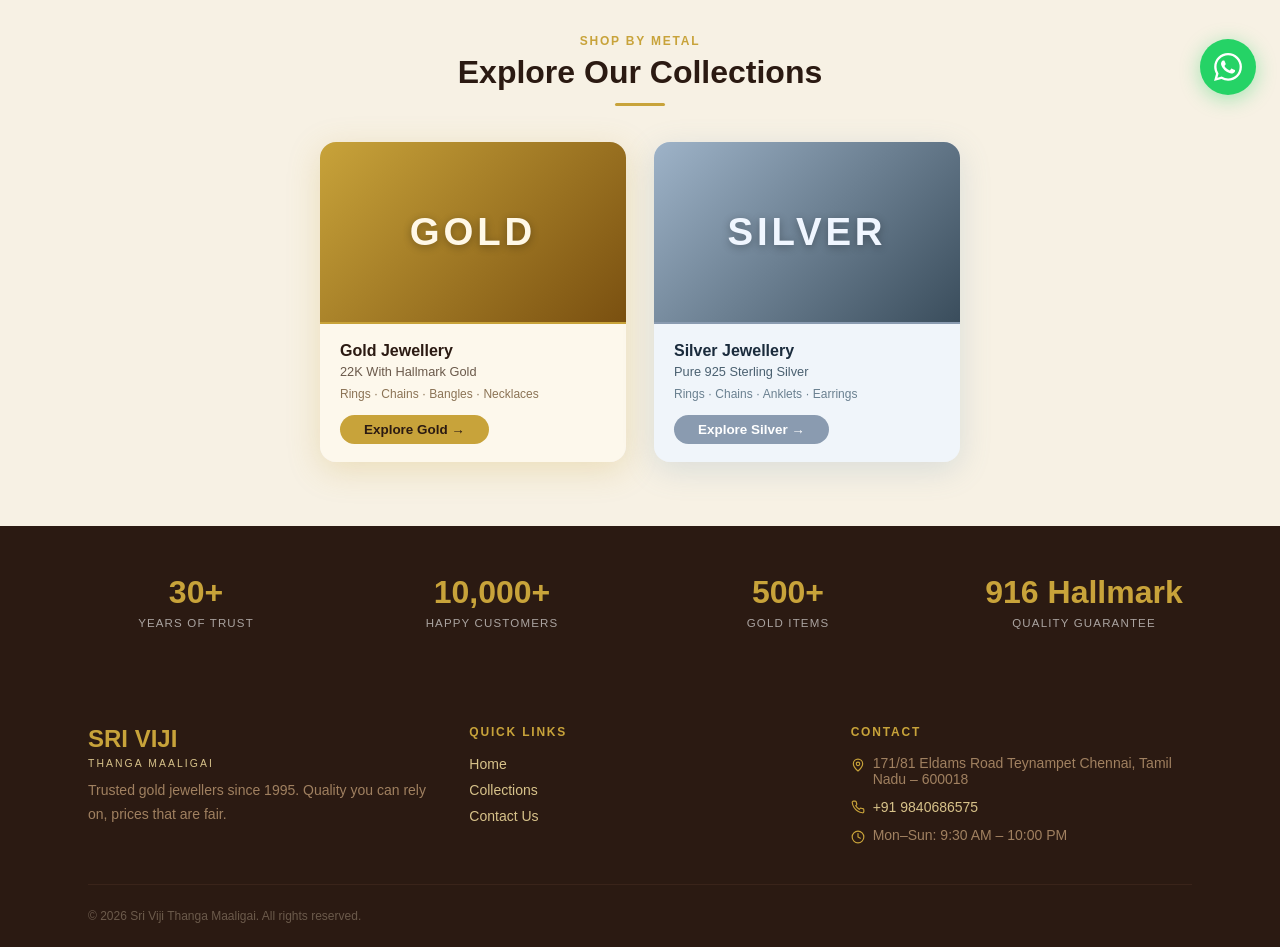
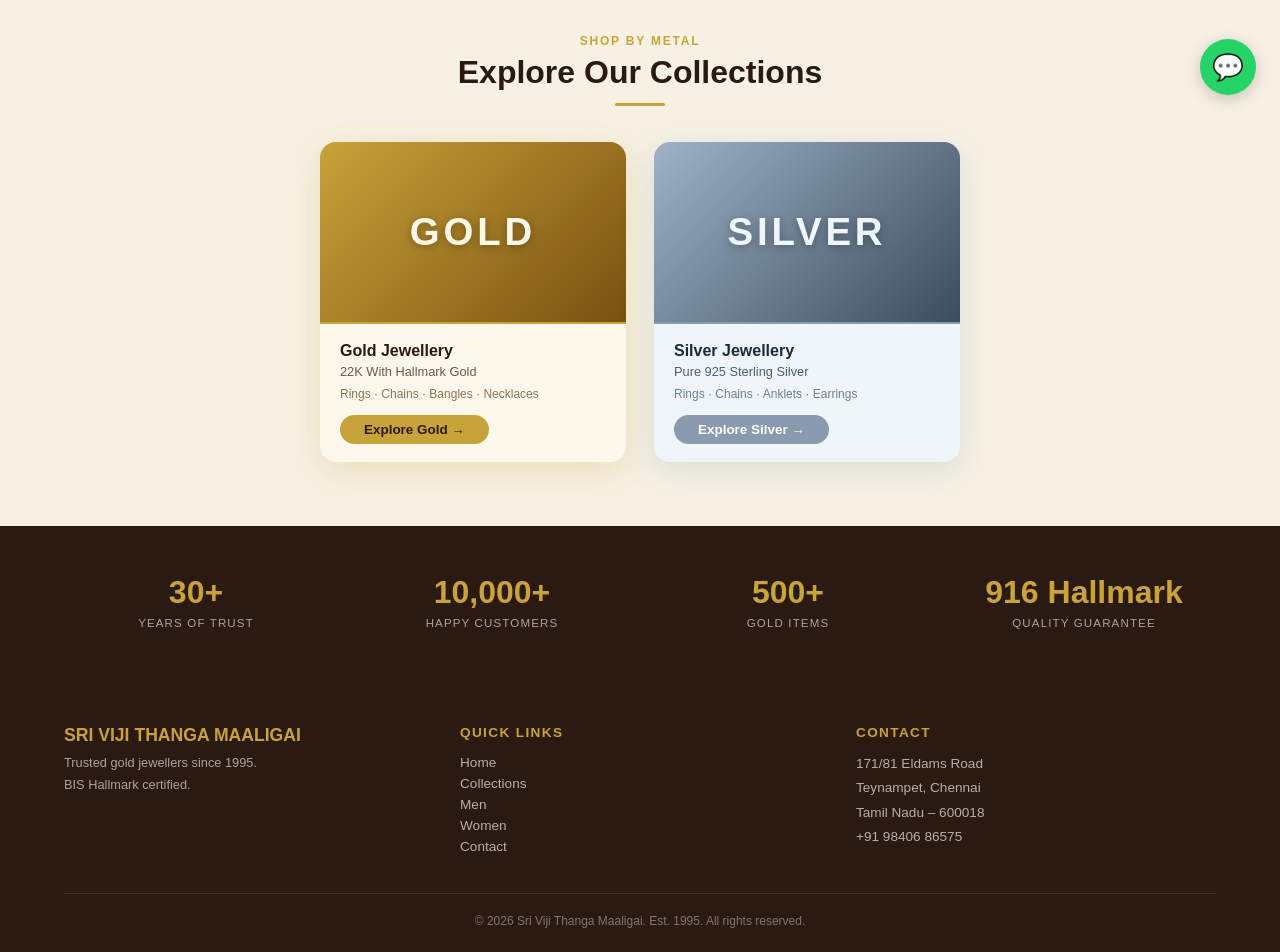
Before and after one commit to preeth08-git/sri-viji-thanga-maaligai, a React (Vite) app: page / in a window 1280 px wide. Shown: the part 681-1633 px from the top of the page. Built offline with nearby package versions, Linux system fonts and the light colour scheme.

Commit message:
update real address, phone number +91 9840686575, year 1995

```diff
--- a/src/components/Footer.jsx
+++ b/src/components/Footer.jsx
@@ -1,46 +1,47 @@
-import { MapPin, Phone, Clock } from "lucide-react";
+export default function Footer({ onNavigate }) {
+  return (
+    <footer style={{ backgroundColor: "#2B1A12", color: "#F7F1E4", padding: "48px 24px 24px" }}>
+      <div style={{ maxWidth: "1152px", margin: "0 auto" }}>
+        <div style={{ display: "grid", gridTemplateColumns: "repeat(auto-fit, minmax(200px, 1fr))", gap: "36px", marginBottom: "36px" }}>
 
-export default function Footer({ setPage }) {
-  return (
-    <footer style={{ backgroundColor: "#2B1A12", color: "#F7F1E4", paddingTop: "48px", paddingBottom: "24px" }}>
-      <div style={{ maxWidth: "1152px", margin: "0 auto", padding: "0 24px" }}>
-        <div style={{ display: "grid", gridTemplateColumns: "repeat(auto-fit, minmax(200px, 1fr))", gap: "40px", marginBottom: "40px" }}>
+          {/* Brand */}
           <div>
-            <span style={{ color: "#C8A33A", fontSize: "1.5rem", fontWeight: "bold", display: "block" }}>SRI VIJI</span>
-            <span style={{ color: "#D7C28A", fontSize: "0.65rem", textTransform: "uppercase", letterSpacing: "0.2em" }}>Thanga Maaligai</span>
-            <p style={{ color: "#A08060", lineHeight: 1.7, fontSize: "0.875rem", marginTop: "8px" }}>Trusted gold jewellers since 1995. Quality you can rely on, prices that are fair.</p>
+            <h3 style={{ color: "#C8A33A", fontSize: "1.1rem", fontWeight: 800, marginBottom: "6px" }}>SRI VIJI THANGA MAALIGAI</h3>
+            <p style={{ color: "rgba(255,255,255,0.6)", fontSize: "0.8rem", lineHeight: 1.7 }}>
+              Trusted gold jewellers since 1995.<br />
+              BIS Hallmark certified.
+            </p>
           </div>
+
+          {/* Quick Links */}
           <div>
-            <h3 style={{ color: "#C8A33A", fontSize: "0.75rem", textTransform: "uppercase", letterSpacing: "0.15em", fontWeight: 600, marginBottom: "16px" }}>Quick Links</h3>
-            <ul style={{ listStyle: "none", padding: 0, margin: 0, display: "flex", flexDirection: "column", gap: "8px" }}>
-              {[{ id: "home", label: "Home" }, { id: "collections", label: "Collections" }, { id: "contact", label: "Contact Us" }].map((link) => (
-                <li key={link.id}>
-                  <button type="button" onClick={() => setPage(link.id)} style={{ background: "none", border: "none", color: "#D7C28A", fontSize: "0.875rem", cursor: "pointer", padding: 0 }}>{link.label}</button>
-                </li>
-              ))}
-            </ul>
+            <h4 style={{ color: "#C8A33A", fontSize: "0.85rem", textTransform: "uppercase", letterSpacing: "0.1em", marginBottom: "12px" }}>Quick Links</h4>
+            {["home", "collections", "men", "women", "contact"].map((page) => (
+              <button key={page} type="button" onClick={() => onNavigate(page)}
+                style={{ display: "block", background: "none", border: "none", color: "rgba(255,255,255,0.65)", fontSize: "0.85rem", cursor: "pointer", padding: "3px 0", textTransform: "capitalize", textAlign: "left" }}>
+                {page.charAt(0).toUpperCase() + page.slice(1)}
+              </button>
+            ))}
           </div>
+
+          {/* Contact */}
           <div>
-            <h3 style={{ color: "#C8A33A", fontSize: "0.75rem", textTransform: "uppercase", letterSpacing: "0.15em", fontWeight: 600, marginBottom: "16px" }}>Contact</h3>
-            <ul style={{ listStyle: "none", padding: 0, margin: 0, display: "flex", flexDirection: "column", gap: "12px" }}>
-              <li style={{ display: "flex", alignItems: "flex-start", gap: "8px" }}>
-                <MapPin size={14} style={{ color: "#C8A33A", marginTop: 3, flexShrink: 0 }} />
-                <span style={{ color: "#A08060", fontSize: "0.875rem" }}>171/81 Eldams Road Teynampet Chennai, Tamil Nadu – 600018</span>
-              </li>
-              <li style={{ display: "flex", alignItems: "center", gap: "8px" }}>
-                <Phone size={14} style={{ color: "#C8A33A", flexShrink: 0 }} />
-                <a href="tel:+919840686575" style={{ color: "#D7C28A", fontSize: "0.875rem", textDecoration: "none" }}>+91 9840686575</a>
-              </li>
-              <li style={{ display: "flex", alignItems: "flex-start", gap: "8px" }}>
-                <Clock size={14} style={{ color: "#C8A33A", marginTop: 3, flexShrink: 0 }} />
-                <span style={{ color: "#A08060", fontSize: "0.875rem" }}>Mon–Sun: 9:30 AM – 10:00 PM<br />
-                </span>
-              </li>
-            </ul>
+            <h4 style={{ color: "#C8A33A", fontSize: "0.85rem", textTransform: "uppercase", letterSpacing: "0.1em", marginBottom: "12px" }}>Contact</h4>
+            <p style={{ color: "rgba(255,255,255,0.65)", fontSize: "0.85rem", lineHeight: 1.8 }}>
+              171/81 Eldams Road<br />
+              Teynampet, Chennai<br />
+              Tamil Nadu – 600018<br />
+              +91 98406 86575
+            </p>
           </div>
+
         </div>
-        <div style={{ borderTop: "1px solid #3A241A", paddingTop: "24px", display: "flex", justifyContent: "space-between", alignItems: "center", flexWrap: "wrap", gap: "8px" }}>
-          <p style={{ color: "#6B5A4B", fontSize: "0.75rem" }}>© {new Date().getFullYear()} Sri Viji Thanga Maaligai. All rights reserved.</p>
+
+        {/* Bottom bar */}
+        <div style={{ borderTop: "1px solid rgba(255,255,255,0.1)", paddingTop: "20px", textAlign: "center" }}>
+          <p style={{ color: "rgba(255,255,255,0.4)", fontSize: "0.75rem" }}>
+            © {new Date().getFullYear()} Sri Viji Thanga Maaligai. Est. 1995. All rights reserved.
+          </p>
         </div>
       </div>
     </footer>
--- a/src/components/Navbar.jsx
+++ b/src/components/Navbar.jsx
@@ -6,18 +6,19 @@
   const links = [
     { id: "home", label: "Home" },
     { id: "collections", label: "Collections" },
+    { id: "men", label: "Men" },
+    { id: "women", label: "Women" },
     { id: "contact", label: "Contact" },
   ];
   return (
     <header style={{ backgroundColor: "#FAF6EE", borderBottom: "1px solid #D7C28A", position: "sticky", top: 0, zIndex: 50, boxShadow: "0 1px 3px rgba(0,0,0,0.06)" }}>
       <div style={{ backgroundColor: "#C8A33A", padding: "4px 16px", textAlign: "right" }}>
         <span style={{ backgroundColor: "#2B1A12", color: "#F7F1E4", fontSize: "0.7rem", padding: "2px 12px", borderRadius: "999px" }}>
-          Est. 1985 — Trusted Gold Jewellers
+          Est. 1995 — Trusted Gold Jewellers
         </span>
       </div>
       <div style={{ maxWidth: "1152px", margin: "0 auto", padding: "0 24px" }}>
         <div style={{ display: "flex", alignItems: "center", justifyContent: "space-between", height: "64px" }}>
-
           <button type="button" onClick={() => setPage("home")}
             style={{ background: "none", border: "none", cursor: "pointer", padding: 0, width: "220px", overflow: "hidden", textAlign: "left" }}>
             <marquee behavior="scroll" direction="left" scrollamount="3" style={{ display: "block" }}>
@@ -27,14 +28,14 @@
             </marquee>
           </button>
 
-          <nav className="desktop-nav" style={{ display: "flex", alignItems: "center", gap: "12px" }}>
+          <nav className="desktop-nav" style={{ display: "flex", alignItems: "center", gap: "8px" }}>
             {links.map((link) => (
               <button key={link.id} type="button" onClick={() => setPage(link.id)}
                 style={{
                   border: "1.5px solid #C8A33A",
                   color: page === link.id ? "#FAF6EE" : "#2B1A12",
                   backgroundColor: page === link.id ? "#C8A33A" : "transparent",
-                  borderRadius: "999px", padding: "6px 20px", fontSize: "0.85rem", fontWeight: 600, cursor: "pointer"
+                  borderRadius: "999px", padding: "6px 16px", fontSize: "0.85rem", fontWeight: 600, cursor: "pointer"
                 }}>
                 {link.label}
               </button>
--- a/src/components/WhatsAppButton.jsx
+++ b/src/components/WhatsAppButton.jsx
@@ -1,10 +1,19 @@
 export default function WhatsAppButton() {
   return (
-    <a href="https://wa.me/919876543210" target="_blank" rel="noopener noreferrer" aria-label="Chat on WhatsApp"
-      style={{ position: "fixed", bottom: "24px", right: "24px", width: "56px", height: "56px", borderRadius: "50%", backgroundColor: "#25D366", display: "flex", alignItems: "center", justifyContent: "center", boxShadow: "0 4px 20px rgba(37,211,102,0.4)", zIndex: 1000, textDecoration: "none" }}>
-      <svg xmlns="http://www.w3.org/2000/svg" viewBox="0 0 24 24" fill="white" width="28" height="28">
-        <path d="M17.472 14.382c-.297-.149-1.758-.867-2.03-.967-.273-.099-.471-.148-.67.15-.197.297-.767.966-.94 1.164-.173.199-.347.223-.644.075-.297-.15-1.255-.463-2.39-1.475-.883-.788-1.48-1.761-1.653-2.059-.173-.297-.018-.458.13-.606.134-.133.298-.347.446-.52.149-.174.198-.298.298-.497.099-.198.05-.371-.025-.52-.075-.149-.669-1.612-.916-2.207-.242-.579-.487-.5-.669-.51-.173-.008-.371-.01-.57-.01-.198 0-.52.074-.792.372-.272.297-1.04 1.016-1.04 2.479 0 1.462 1.065 2.875 1.213 3.074.149.198 2.096 3.2 5.077 4.487.709.306 1.262.489 1.694.625.712.227 1.36.195 1.871.118.571-.085 1.758-.719 2.006-1.413.248-.694.248-1.289.173-1.413-.074-.124-.272-.198-.57-.347m-5.421 7.403h-.004a9.87 9.87 0 01-5.031-1.378l-.361-.214-3.741.982.998-3.648-.235-.374a9.86 9.86 0 01-1.51-5.26c.001-5.45 4.436-9.884 9.888-9.884 2.64 0 5.122 1.03 6.988 2.898a9.825 9.825 0 012.893 6.994c-.003 5.45-4.437 9.884-9.885 9.884m8.413-18.297A11.815 11.815 0 0012.05 0C5.495 0 .16 5.335.157 11.892c0 2.096.547 4.142 1.588 5.945L.057 24l6.305-1.654a11.882 11.882 0 005.683 1.448h.005c6.554 0 11.89-5.335 11.893-11.893a11.821 11.821 0 00-3.48-8.413z"/>
-      </svg>
+    <a
+      href="https://wa.me/919840686575"
+      target="_blank"
+      rel="noopener noreferrer"
+      style={{
+        position: "fixed", bottom: "24px", right: "24px", zIndex: 999,
+        backgroundColor: "#25D366", color: "#fff", borderRadius: "50%",
+        width: "56px", height: "56px", display: "flex", alignItems: "center",
+        justifyContent: "center", boxShadow: "0 4px 16px rgba(0,0,0,0.2)",
+        fontSize: "1.6rem", textDecoration: "none"
+      }}
+      title="Chat on WhatsApp"
+    >
+      💬
     </a>
   );
 }
--- a/src/pages/Contact.jsx
+++ b/src/pages/Contact.jsx
@@ -1,83 +1,79 @@
-import { Clock, MapPin, MessageCircle, Phone } from "lucide-react";
-
 export default function Contact() {
   return (
-    <div style={{ backgroundColor: "#F7F1E4", minHeight: "70vh", padding: "48px 0" }}>
-      <div style={{ maxWidth: "1024px", margin: "0 auto", padding: "0 24px" }}>
-        <div style={{ textAlign: "center", marginBottom: "48px" }}>
-          <p style={{ color: "#C8A33A", fontSize: "0.75rem", textTransform: "uppercase", letterSpacing: "0.15em", fontWeight: 600, marginBottom: "8px" }}>Get in Touch</p>
-          <h1 style={{ color: "#2B1A12", fontSize: "clamp(1.8rem, 4vw, 2.5rem)", fontWeight: "bold", marginBottom: "12px" }}>Visit Our Shop</h1>
-          <div style={{ width: 50, height: 3, backgroundColor: "#C8A33A", borderRadius: 2, margin: "0 auto" }} />
+    <div style={{ backgroundColor: "#FAF6EE", minHeight: "80vh" }}>
+      {/* Header */}
+      <div style={{ background: "linear-gradient(135deg, #3D1F00 0%, #7A5010 60%, #C8A33A 100%)", padding: "60px 24px" }}>
+        <div style={{ maxWidth: "1152px", margin: "0 auto" }}>
+          <p style={{ color: "#C8A33A", fontSize: "0.75rem", textTransform: "uppercase", letterSpacing: "0.2em", fontWeight: 600, marginBottom: "10px" }}>GET IN TOUCH</p>
+          <h1 style={{ color: "#FFFFFF", fontSize: "clamp(1.8rem, 4vw, 2.8rem)", fontWeight: 800, marginBottom: "12px" }}>Contact Us</h1>
+          <p style={{ color: "rgba(255,255,255,0.75)", fontSize: "1rem", maxWidth: "480px" }}>
+            Visit us in Chennai or reach out via phone or WhatsApp.
+          </p>
         </div>
+      </div>
 
-        <div style={{ display: "grid", gridTemplateColumns: "repeat(auto-fit, minmax(300px, 1fr))", gap: "32px", alignItems: "start" }}>
-          <div style={{ display: "flex", flexDirection: "column", gap: "20px" }}>
-            <div style={{ backgroundColor: "#2B1A12", borderRadius: "12px", padding: "24px" }}>
-              <h2 style={{ color: "#C8A33A", fontSize: "1.4rem", fontWeight: "bold", marginBottom: "4px" }}>Sri Viji Thanga Maaligai</h2>
-              <p style={{ color: "#A08060", fontSize: "0.875rem" }}>Your trusted gold jewellery shop since 1995</p>
-            </div>
+      {/* Contact Cards */}
+      <div style={{ maxWidth: "900px", margin: "0 auto", padding: "56px 24px" }}>
+        <div style={{ display: "grid", gridTemplateColumns: "repeat(auto-fit, minmax(260px, 1fr))", gap: "24px" }}>
 
-            <div style={{ border: "1.5px solid #D7C28A", borderRadius: "12px", padding: "20px", backgroundColor: "#FAF6EE" }}>
-              <div style={{ display: "flex", alignItems: "flex-start", gap: "12px" }}>
-                <div style={{ width: 40, height: 40, borderRadius: "8px", backgroundColor: "#C8A33A", display: "flex", alignItems: "center", justifyContent: "center", flexShrink: 0 }}><MapPin size={18} color="#2B1A12" /></div>
-                <div>
-                  <h3 style={{ color: "#2B1A12", fontSize: "0.75rem", fontWeight: "bold", textTransform: "uppercase", letterSpacing: "0.1em", marginBottom: "4px" }}>Our Address</h3>
-                  <p style={{ color: "#6B5A4B", fontSize: "0.875rem", lineHeight: 1.7, margin: 0 }}>171/81 Eldams Road,<br />Teynampet,<br />Chennai - 600018</p>
-                </div>
-              </div>
-            </div>
-
-            <div style={{ border: "1.5px solid #D7C28A", borderRadius: "12px", padding: "20px", backgroundColor: "#FAF6EE" }}>
-              <div style={{ display: "flex", alignItems: "flex-start", gap: "12px" }}>
-                <div style={{ width: 40, height: 40, borderRadius: "8px", backgroundColor: "#C8A33A", display: "flex", alignItems: "center", justifyContent: "center", flexShrink: 0 }}><Phone size={18} color="#2B1A12" /></div>
-                <div>
-                  <h3 style={{ color: "#2B1A12", fontSize: "0.75rem", fontWeight: "bold", textTransform: "uppercase", letterSpacing: "0.1em", marginBottom: "4px" }}>Phone</h3>
-                  <a href="tel:+919840686575" style={{ color: "#6B5A4B", fontSize: "0.875rem", textDecoration: "none" }}>+91 9840686575</a>
-                </div>
-              </div>
-            </div>
-
-            <div style={{ border: "1.5px solid #D7C28A", borderRadius: "12px", padding: "20px", backgroundColor: "#FAF6EE" }}>
-              <div style={{ display: "flex", alignItems: "flex-start", gap: "12px" }}>
-                <div style={{ width: 40, height: 40, borderRadius: "8px", backgroundColor: "#C8A33A", display: "flex", alignItems: "center", justifyContent: "center", flexShrink: 0 }}><Clock size={18} color="#2B1A12" /></div>
-                <div style={{ flex: 1 }}>
-                  <h3 style={{ color: "#2B1A12", fontSize: "0.75rem", fontWeight: "bold", textTransform: "uppercase", letterSpacing: "0.1em", marginBottom: "12px" }}>Working Hours</h3>
-                  <div style={{ display: "flex", justifyContent: "space-between", gap: "16px", marginBottom: "8px" }}>
-                    <span style={{ color: "#6B5A4B", fontSize: "0.875rem" }}>Monday – Sunday</span>
-                    <span style={{ color: "#2B1A12", fontSize: "0.875rem", fontWeight: 600 }}>9:30 AM – 10:00 PM</span>
-                  </div>
-                </div>
-              </div>
-            </div>
+          {/* Address */}
+          <div style={{ backgroundColor: "#FFFFFF", borderRadius: "16px", padding: "28px", boxShadow: "0 4px 16px rgba(43,26,18,0.08)", border: "1px solid #E8D8B0" }}>
+            <div style={{ fontSize: "2rem", marginBottom: "12px" }}>📍</div>
+            <h3 style={{ color: "#2B1A12", fontSize: "1rem", fontWeight: 700, marginBottom: "8px" }}>Our Address</h3>
+            <p style={{ color: "#6B5A4B", fontSize: "0.9rem", lineHeight: 1.7 }}>
+              171/81 Eldams Road<br />
+              Teynampet<br />
+              Chennai, Tamil Nadu – 600018
+            </p>
+            <a
+              href="https://maps.google.com/?q=171/81+Eldams+Road+Teynampet+Chennai+Tamil+Nadu+600018"
+              target="_blank"
+              rel="noopener noreferrer"
+              style={{ display: "inline-block", marginTop: "14px", backgroundColor: "#C8A33A", color: "#2B1A12", borderRadius: "999px", padding: "7px 20px", fontSize: "0.82rem", fontWeight: 700, textDecoration: "none" }}>
+              View on Map →
+            </a>
           </div>
 
-          <div style={{ display: "flex", flexDirection: "column", gap: "20px" }}>
-            <div style={{ border: "1.5px solid #D7C28A", borderRadius: "12px", overflow: "hidden", height: "280px", background: "linear-gradient(135deg, #2B1A12 0%, #3A241A 50%, #6B4A1A 100%)", display: "flex", flexDirection: "column", alignItems: "center", justifyContent: "center", gap: "12px" }}>
-              <MapPin size={40} color="#C8A33A" />
-              <p style={{ color: "#F7F1E4", fontSize: "1.125rem", fontWeight: 600 }}>Teynampet, Chennai</p>
-              <p style={{ color: "#A08060", fontSize: "0.875rem" }}>171/81 Eldams Road</p>
-              <a href="https://maps.app.goo.gl/hFzTqroPZuwwSdCh8" target="_blank" rel="noopener noreferrer"
-                style={{ border: "1.5px solid #C8A33A", color: "#C8A33A", borderRadius: "999px", padding: "6px 20px", fontSize: "0.82rem", fontWeight: 600, textDecoration: "none", marginTop: "8px" }}>
-                Open in Maps
-              </a>
-            </div>
+          {/* Phone */}
+          <div style={{ backgroundColor: "#FFFFFF", borderRadius: "16px", padding: "28px", boxShadow: "0 4px 16px rgba(43,26,18,0.08)", border: "1px solid #E8D8B0" }}>
+            <div style={{ fontSize: "2rem", marginBottom: "12px" }}>📞</div>
+            <h3 style={{ color: "#2B1A12", fontSize: "1rem", fontWeight: 700, marginBottom: "8px" }}>Call Us</h3>
+            <p style={{ color: "#6B5A4B", fontSize: "0.9rem", lineHeight: 1.7 }}>
+              +91 98406 86575
+            </p>
+            <a
+              href="tel:+919840686575"
+              style={{ display: "inline-block", marginTop: "14px", backgroundColor: "#C8A33A", color: "#2B1A12", borderRadius: "999px", padding: "7px 20px", fontSize: "0.82rem", fontWeight: 700, textDecoration: "none" }}>
+              Call Now →
+            </a>
+          </div>
 
-            <div style={{ background: "linear-gradient(135deg, #2B1A12 0%, #3A241A 100%)", borderRadius: "12px", padding: "24px", textAlign: "center" }}>
-              <MessageCircle size={32} color="#25D366" style={{ margin: "0 auto 12px" }} />
-              <h3 style={{ color: "#F7F1E4", fontSize: "1.1rem", fontWeight: "bold", marginBottom: "8px" }}>Chat With Us</h3>
-              <p style={{ color: "#A08060", fontSize: "0.875rem", marginBottom: "16px" }}>Ask about any item, price, or custom order on WhatsApp.</p>
-              <a href="https://wa.me/919840686575" target="_blank" rel="noopener noreferrer"
-                style={{ display: "inline-block", backgroundColor: "#25D366", color: "#FFFFFF", borderRadius: "8px", padding: "12px 28px", fontWeight: 700, fontSize: "0.9rem", textDecoration: "none" }}>
-                WhatsApp Us
-              </a>
-            </div>
+          {/* WhatsApp */}
+          <div style={{ backgroundColor: "#FFFFFF", borderRadius: "16px", padding: "28px", boxShadow: "0 4px 16px rgba(43,26,18,0.08)", border: "1px solid #E8D8B0" }}>
+            <div style={{ fontSize: "2rem", marginBottom: "12px" }}>💬</div>
+            <h3 style={{ color: "#2B1A12", fontSize: "1rem", fontWeight: 700, marginBottom: "8px" }}>WhatsApp</h3>
+            <p style={{ color: "#6B5A4B", fontSize: "0.9rem", lineHeight: 1.7 }}>
+              Chat with us for quick enquiries about our jewellery collections.
+            </p>
+            <a
+              href="https://wa.me/919840686575"
+              target="_blank"
+              rel="noopener noreferrer"
+              style={{ display: "inline-block", marginTop: "14px", backgroundColor: "#25D366", color: "#fff", borderRadius: "999px", padding: "7px 20px", fontSize: "0.82rem", fontWeight: 700, textDecoration: "none" }}>
+              Chat on WhatsApp →
+            </a>
+          </div>
 
-            <div style={{ border: "1.5px solid #D7C28A", borderRadius: "12px", padding: "16px 20px", backgroundColor: "#FAF6EE" }}>
-              <p style={{ color: "#6B5A4B", fontSize: "0.875rem", textAlign: "center", lineHeight: 1.7 }}>
-                We also do <strong style={{ color: "#2B1A12" }}>custom orders</strong> for weddings and special occasions.
-              </p>
-            </div>
+          {/* Hours */}
+          <div style={{ backgroundColor: "#FFFFFF", borderRadius: "16px", padding: "28px", boxShadow: "0 4px 16px rgba(43,26,18,0.08)", border: "1px solid #E8D8B0" }}>
+            <div style={{ fontSize: "2rem", marginBottom: "12px" }}>🕐</div>
+            <h3 style={{ color: "#2B1A12", fontSize: "1rem", fontWeight: 700, marginBottom: "8px" }}>Shop Hours</h3>
+            <p style={{ color: "#6B5A4B", fontSize: "0.9rem", lineHeight: 1.7 }}>
+              Mon – Sat: 10:00 AM – 8:00 PM<br />
+              Sunday: 11:00 AM – 6:00 PM
+            </p>
           </div>
+
         </div>
       </div>
     </div>
```
